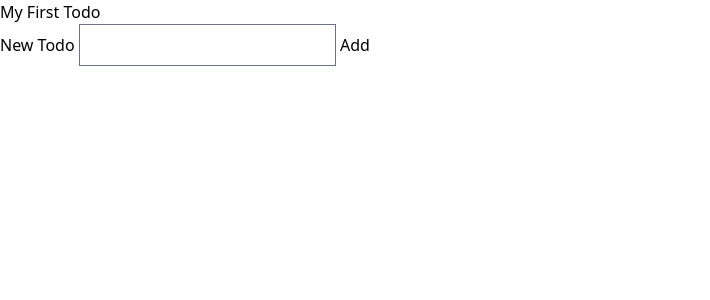
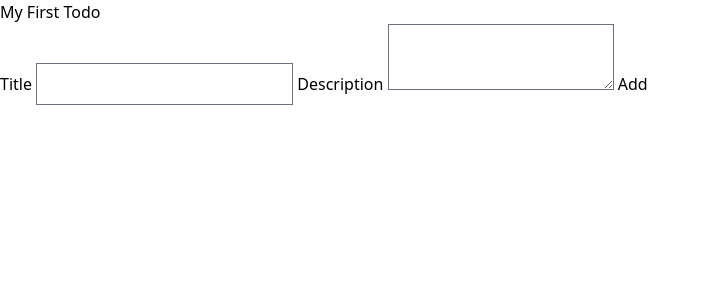
Before and after one commit to claretan44/svelte5-todo, a SvelteKit app: page / in a window 1280 px wide. Shown: the top 300 px of the page, without its empty margins (0-710 px from the left). Built offline with nearby package versions, Linux system fonts and the light colour scheme.

Commit message:
todoform component now works and accepts default values and submit action as props

```diff
--- a/src/routes/+page.svelte
+++ b/src/routes/+page.svelte
@@ -1,15 +1,5 @@
 <script>
     import TodoList from './TodoList.svelte';
-    //later on load this from local storage
-    const todos =$state([
-        {
-            id: 'todo-1',
-            title: 'My First Todo',
-            description: 'Enter your description here',
-
-
-        }
-    ]);
 </script>
 
-<TodoList {todos}/>
+<TodoList/>
--- a/src/routes/AddTodo.svelte
+++ /dev/null
@@ -1,21 +0,0 @@
-<script>
-    let { todos } = $props();
-    let newTodo = $state('');
-
-    function addNewTodo(){
-
-        const todo = {
-            id: 'todo-' + (todos.length + 1),
-            title: newTodo
-        }
-        todos.push(todo);
-        newTodo = '';
-    }
-</script>
-<form onsubmit={addNewTodo}>
-    <label>
-        New Todo
-        <input type="text" name="newTodo" bind:value={newTodo}/>
-    </label>
-    <button>Add</button>
-</form>
--- /dev/null
+++ b/src/routes/TodoForm.svelte
@@ -0,0 +1,26 @@
+<script lang="ts">
+    let {submitAction, todoDefaultValues} =$props();
+
+    let todoTitle = $state(todoDefaultValues.title);
+    let todoDescription = $state(todoDefaultValues.description);
+
+    function submitHandler(e: SubmitEvent){
+        e.preventDefault();
+        submitAction(todoTitle, todoDescription);
+        todoTitle = '';
+        todoDescription = '';
+    }
+</script>
+
+<form onsubmit={submitHandler}>
+    <label>
+        Title
+        <input type="text" name="title" bind:value={todoTitle}/>
+    </label>
+    <label>
+        Description
+        <textarea name="description" bind:value={todoDescription}>
+        </textarea>
+    </label>
+    <button type="submit">Add</button>
+</form>
--- a/src/routes/TodoList.svelte
+++ b/src/routes/TodoList.svelte
@@ -1,10 +1,42 @@
-<script>
-    import AddTodo from "./AddTodo.svelte";
-    let { todos } = $props();
+<script lang="ts">
+    //imports
+    import TodoForm from "./TodoForm.svelte";
+
+    //variables
+    //later on load this from local storage
+    const todos =$state([
+        {
+            id: 'todo-1',
+            title: 'My First Todo',
+            description: 'Enter your description here',
+        }
+    ]);
+
+    const blankTodo ={
+        title: '',
+        description: ''
+    }
+    //event handler function
+
+    function addTodo(title:string, description:string){
+        let newTodo = {
+            id: 'todo-' + (todos.length + 1),
+            title: title,
+            description: description
+        };
+        todos.push(newTodo);
+    }
+
+    //debug effect
+    $effect(() =>{
+        //$inspect(newTodo);
+        $inspect(todos);
+    }
+    );
 </script>
 
 {#each todos as todo (todo.id)}
     <p>{todo.title}</p>
 {/each}
 
-<AddTodo {todos} />
+<TodoForm todoDefaultValues={blankTodo} submitAction={addTodo}/>
```
